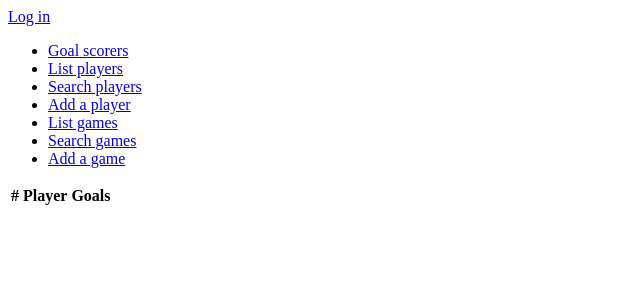
After one commit to Deemusc/Tsoha-Botnian-tilastosovellus, a Flask app: page /players/scorers/ in a window 1280 px wide. The commit adds this page. Shown: the top 300 px of the page, without its empty margins (0-640 px from the left). Run offline with Flask 2, Linux system fonts and the light colour scheme; data that the repository does not hold is empty.

Commit message:
Maalien lisääminen toimii. Maalipörssi toimii.

```diff
--- a/application/goals/views.py
+++ b/application/goals/views.py
@@ -13,8 +13,8 @@ from application.players.models import Player
 def goals_add(game_id):
     error = None
     form = GoalForm(game_id = game_id)
+    all_goals = Goal.query.all()
     game = Game.query.filter_by(id=game_id).first_or_404()
-    #goalsToAdd = game.botnia_goals
 
     if form.validate_on_submit():
         try:
@@ -26,7 +26,7 @@ def goals_add(game_id):
             flash("goal added")
         except Exception as e:
             error = e
-    return render_template("/goals/add.html", form = form, error = error)
+    return render_template("/goals/add.html", form = form, error = error, all_goals=all_goals)
 
 @app.route("/goals/add/<game_id>", methods=["GET", "POST"])
 #@login required
--- a/application/players/models.py
+++ b/application/players/models.py
@@ -14,12 +14,13 @@ class Player(db.Model):
 
     @staticmethod
     def list_goal_scorers():
-        stmt = text("SELECT number, name, COUNT(scorer_id) FROM Player"
-                    " JOIN Goal ON scorer_id=player.id;")
+        stmt = text("SELECT number, name, COUNT(scorer_id) as goals FROM Player"
+                    " JOIN Goal ON scorer_id=player.id"
+                    " GROUP BY scorer_id ORDER BY goals DESC;")
         res = db.engine.execute(stmt)
 
         response = []
         for row in res:
-            response.append({"name":row[1], "goals":row[2]})
+            response.append({"number":row[0], "name":row[1], "goals":row[2]})
 
         return response
--- a/application/players/views.py
+++ b/application/players/views.py
@@ -10,6 +10,13 @@ from application.players.forms import PlayerForm, queryForm
 def players_index():
     p = Player.query.all()
     return render_template("/players/list.html", players=p)
+
+# Maalipörssi. Listataan järjestyksessä kaikki pelaajat, jotka ovat tehneet maaleja.
+@app.route("/players/scorers/", methods=["GET"])
+#@login_required
+def players_scorers():
+    s = Player.list_goal_scorers()
+    return render_template("/players/scorers.html", scorers=s)
 
 # Pelaajien haku-sivu, toimii mukavasti.
 @app.route("/players/query/", methods=["GET", "POST"])
--- a/application/templates/goals/add.html
+++ b/application/templates/goals/add.html
@@ -4,9 +4,7 @@
 <form method="POST" action="{{ url_for('goals_add', game_id=form.game_id.data) }}">
     {{ form.hidden_tag() }}
 <table>
-
     <tr>
-
             <td>
                 {{ form.scorer_number.label }}
             </td>
--- a/application/templates/layout.html
+++ b/application/templates/layout.html
@@ -15,6 +15,7 @@
         {% endif %}
 
         <ul>
+            <li><a href="{{ url_for('players_scorers') }}">Goal scorers</a></li>
             <li><a href="{{ url_for('players_index') }}">List players</a></li>
             <li><a href="{{ url_for('players_query') }}">Search players</a></li>
             <li><a href="{{ url_for('players_create') }}">Add a player</a></li>
--- /dev/null
+++ b/application/templates/players/scorers.html
@@ -0,0 +1,18 @@
+{% extends "layout.html" %}
+
+{% block body %}
+<table>
+    <tr>
+        <th># </th>
+        <th>Player</th>
+        <th>Goals</th>
+    </tr>
+    {% for scorer in scorers %}
+    <tr>
+        <td>{{ scorer.number }}</td>
+        <td>{{ scorer.name }}</td>
+        <td>{{ scorer.goals }}</td>
+    </tr>
+    {% endfor %}
+</table>
+{% endblock %}
```
